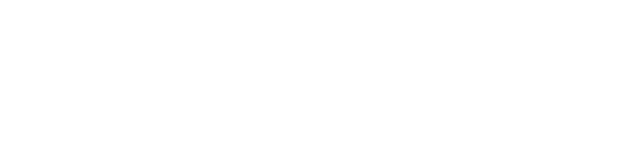
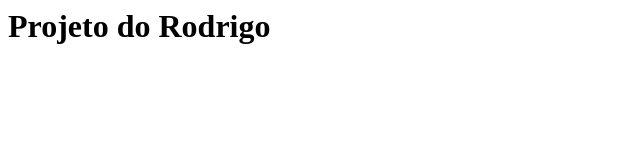
Before and after one commit to rfigueiredo0622/curso-git, a plain HTML site: page index.html in a window 1280 px wide. Shown: the whole page, without its empty margins (0-640 px from the left). Drawn offline with Linux system fonts and the light colour scheme.

Commit message:
Inseri o título da página

```diff
--- a/index.html
+++ b/index.html
@@ -1,4 +1,6 @@
 <html>
 	<head></head>
-	<body></body>
+	<body>
+		<h1>Projeto do Rodrigo</h1>
+	</body>
 </html>
```
